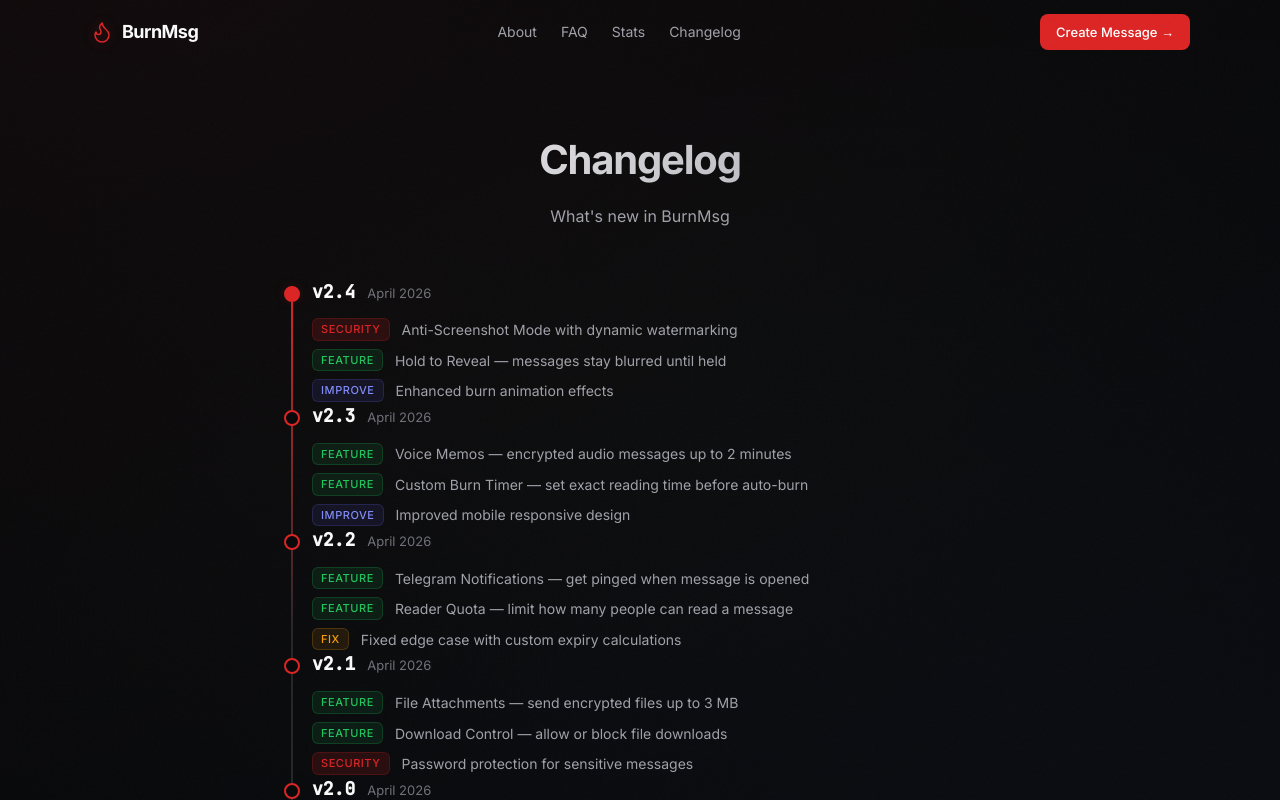
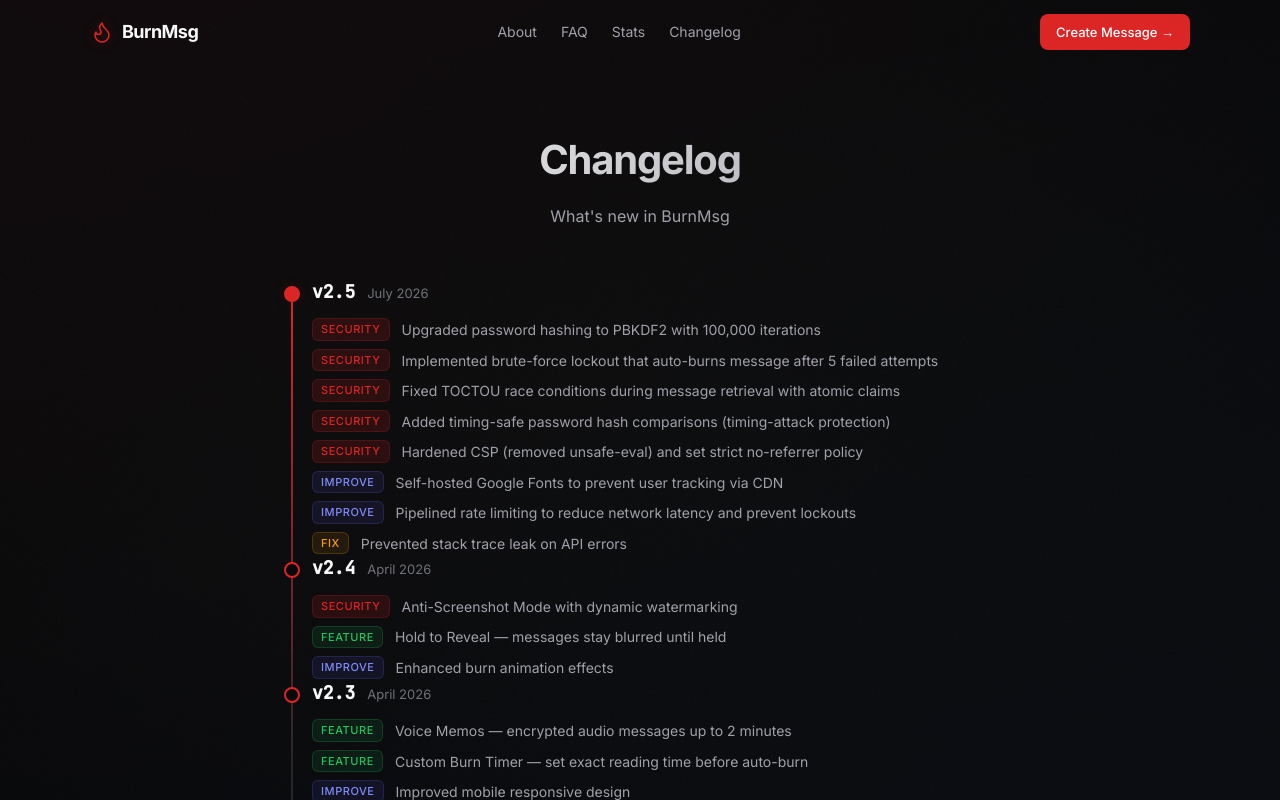
Before and after one commit to rendragonnn/burn-msg, a Next.js app: page /changelog in a window 1280 px wide. Shown: the top 800 px of the page. Built offline with nearby package versions, Linux system fonts and the light colour scheme.

Commit message:
docs: update changelog for v2.5 security release

```diff
--- a/src/app/changelog/page.js
+++ b/src/app/changelog/page.js
@@ -8,9 +8,23 @@
 
 const entries = [
   {
+    version: 'v2.5',
+    date: 'July 2026',
+    latest: true,
+    features: [
+      { tag: 'security', text: 'Upgraded password hashing to PBKDF2 with 100,000 iterations' },
+      { tag: 'security', text: 'Implemented brute-force lockout that auto-burns message after 5 failed attempts' },
+      { tag: 'security', text: 'Fixed TOCTOU race conditions during message retrieval with atomic claims' },
+      { tag: 'security', text: 'Added timing-safe password hash comparisons (timing-attack protection)' },
+      { tag: 'security', text: 'Hardened CSP (removed unsafe-eval) and set strict no-referrer policy' },
+      { tag: 'improve', text: 'Self-hosted Google Fonts to prevent user tracking via CDN' },
+      { tag: 'improve', text: 'Pipelined rate limiting to reduce network latency and prevent lockouts' },
+      { tag: 'fix', text: 'Prevented stack trace leak on API errors' },
+    ],
+  },
+  {
     version: 'v2.4',
     date: 'April 2026',
-    latest: true,
     features: [
       { tag: 'security', text: 'Anti-Screenshot Mode with dynamic watermarking' },
       { tag: 'feature', text: 'Hold to Reveal — messages stay blurred until held' },
```
